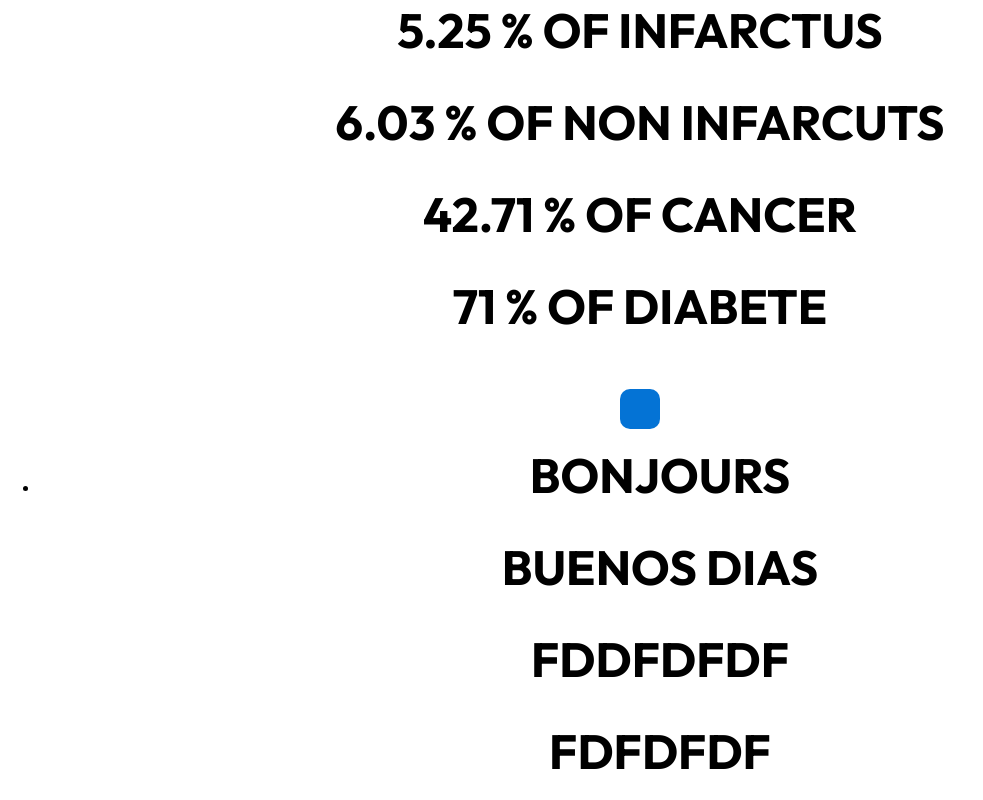
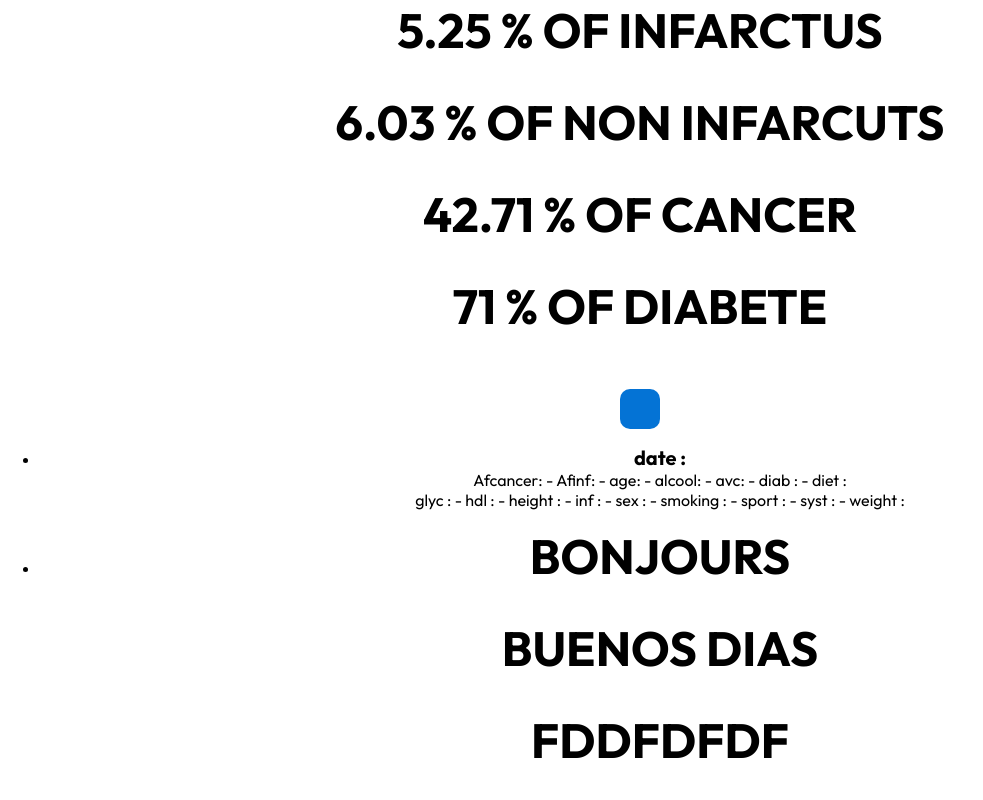
Before and after one commit to medgift/health-prevention-template, a React (Create React App) app: page /info in a window 1280 px wide. Shown: the top 800 px of the page, without its empty margins (0-983 px from the left). Built offline with nearby package versions, Linux system fonts and the light colour scheme; no server answers.

Commit message:
Method To Get Historic of results of one user

```diff
--- /dev/null
+++ b/src/components/Data.js
@@ -0,0 +1,35 @@
+import React from "react";
+
+export default class Data extends React.Component {
+
+    render(){
+        return (
+            <>
+            <h2>date : {this.props.date}</h2>
+               <div>
+                Afcancer: {this.props.afcancer} -
+                Afinf: {this.props.afinf} -
+                age: {this.props.age} -
+                alcool: {this.props.alcool} -
+                avc: {this.props.avc} -
+                diab : {this.props.diab} -
+                diet : {this.props.diet}
+                </div>
+
+                <div>
+                glyc : {this.props.glyc} -
+                hdl : {this.props.hdl} -
+                height : {this.props.height} -
+                inf : {this.props.inf} -
+                sex : {this.props.sex} -
+                smoking : {this.props.smoking} -
+                sport : {this.props.sport} -
+                syst : {this.props.syst} -
+                weight : {this.props.weight}
+                </div>
+
+            </>
+        )
+    }
+
+}
--- a/src/components/Users.js
+++ b/src/components/Users.js
@@ -1,9 +1,6 @@
 import React from 'react';
 
 export default class Users extends React.Component{
-    constructor(){
-        super();
-    }
 
     render() {
         return (
--- a/src/pages/Info.js
+++ b/src/pages/Info.js
@@ -1,21 +1,35 @@
 import Algorithm from "./Algorithm";
 import "firebase/firestore"
 import { database } from '../initFirebase.js';
-import { collection, getDocs } from "firebase/firestore";
-import {doc, setDoc} from "firebase/firestore"
-import { render } from "@testing-library/react";
+import { collection, getDocs, query, where } from "firebase/firestore";
+//import {doc, getDoc, setDoc} from "firebase/firestore"
 import React from "react";
 import Users from "../components/Users";
+import Data from "../components/Data";
+
+
+//TODO Clean Info Page
+//TODO Create Doctor Page
+//TODO Create Admin page that creates doctors
 
 export default class Info extends React.Component {
 
   resultAlgo = new Algorithm(0,70,0,110,3.5,1.9,1,0,28,3,3,2,0,5,0,0)
   emptyUser = {firstname : "", lastname: "", mail: "", password: "", role: ""}
+  emptyData = {afcancer : "", afinfo:"", age: "", alcool:"", avc:"", date:"", diab:"", diet:"", glyc:"", hdl:"", height:"", inf:"",  sex:"", smoking:"", sport:"", syst:"", weight:""}
+
+
 
   constructor(){
     super()
     this.state = {
+      id : "2",
       newUser : this.emptyUser,
+      newData : this.emptyData,
+      data: [
+        { afcancer : "", afinfo:"", age: "", alcool:"", avc:"", date:"", diab:"", diet:"", glyc:"", hdl:"", height:"", inf:"",  sex:"", smoking:"", sport:"", syst:"", weight:""}
+
+      ],
       users: [
         {
           firstname : "Bonjours",
@@ -40,6 +54,52 @@ export default class Info extends React.Component {
 //   console.log(e)
 //  }
 
+
+//Method to Get the History Of The User connected
+async getAllResultsFromUser(){
+
+
+  const q = query(collection(database, "answers/"+ this.state.id +"/data"));
+
+  const querySnapshot = await getDocs(q);
+
+  querySnapshot.forEach((doc) => {
+
+    let myData = new Data();
+    myData.afcancer = doc.data().afcancer;
+    myData.afinf = doc.data().afinf;
+    myData.age = doc.data().age;
+    myData.alcool = doc.data().alcool;
+    myData.avc = doc.data().avc;
+    myData.date = doc.data().date;
+    myData.diab = doc.data().diab;
+    myData.glyc = doc.data().glyc;
+    myData.hdl = doc.data().hdl;
+    myData.height = doc.data().height;
+    myData.inf = doc.data().inf;
+    myData.sex = doc.data().sex;
+    myData.smoking = doc.data().smoking;
+    myData.sport = doc.data().sport;
+    myData.syst = doc.data().syst;
+    myData.weight = doc.data().weight;
+
+
+  // doc.data() is never undefined for query doc snapshots
+  console.log(doc.id, " => ", doc.data());
+
+  this.setState((prevState) => ({
+    data: [myData, ...prevState.data],
+
+  }));
+
+  this.resetNewData();
+
+});
+
+
+}
+
+//Method to getAllUsers
 async getData(){
 
 
@@ -48,13 +108,6 @@ async getData(){
   querySnapshot.forEach((doc) => {
 
     let myUser = new Users();
-
-    // this.state.newUser.firstname = doc.data().firstname;
-    // this.state.newUser.lastname = doc.data().lastname;
-    // this.state.newUser.mail = doc.data().mail;
-    // this.state.newUser.password = doc.data().password;
-    // this.state.newUser.role = doc.data().role;
-
 
     myUser.firstname = doc.data().firstname;
     myUser.lastname = doc.data().lastname;
@@ -85,8 +138,13 @@ resetNewUser = () => {
   this.setState({ newUser: this.emptyUser });
 };
 
+resetNewData = () => {
+  this.setState({ newData: this.emptyData });
+};
+
 handleCkick = () =>{
   this.getData();
+  this.getAllResultsFromUser();
 
 }
 
@@ -99,6 +157,13 @@ render() {
 
     <button onClick={this.handleCkick}></button>
 
+    <ul>{this.state.data.map((data, index) => (
+      <li key={index}>
+        <Data {...data}></Data>
+      </li>
+    ))}</ul>
+
+
    <ul>{this.state.users.map((user, index) => (
            <li key={index}>
              <Users {...user}></Users>
```
